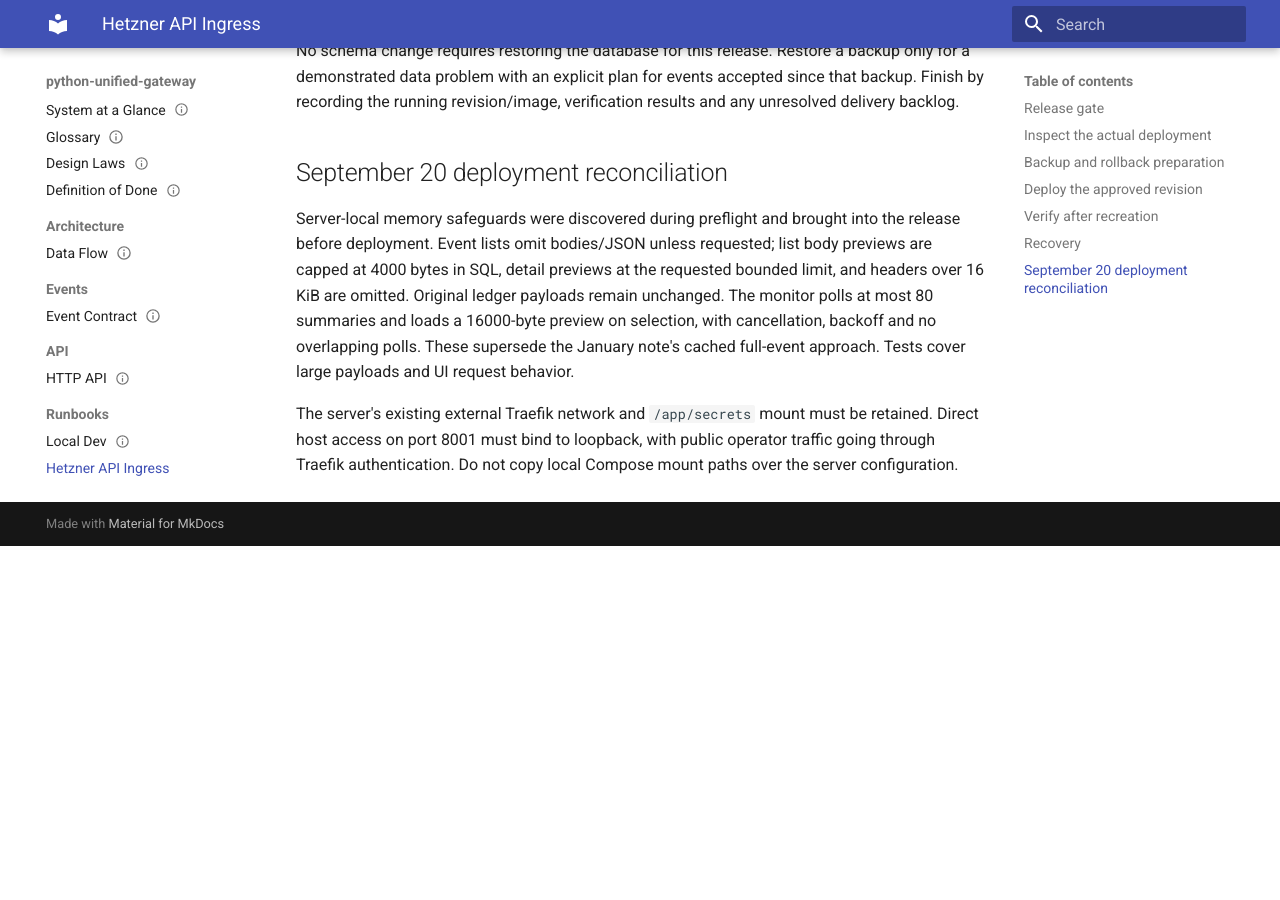
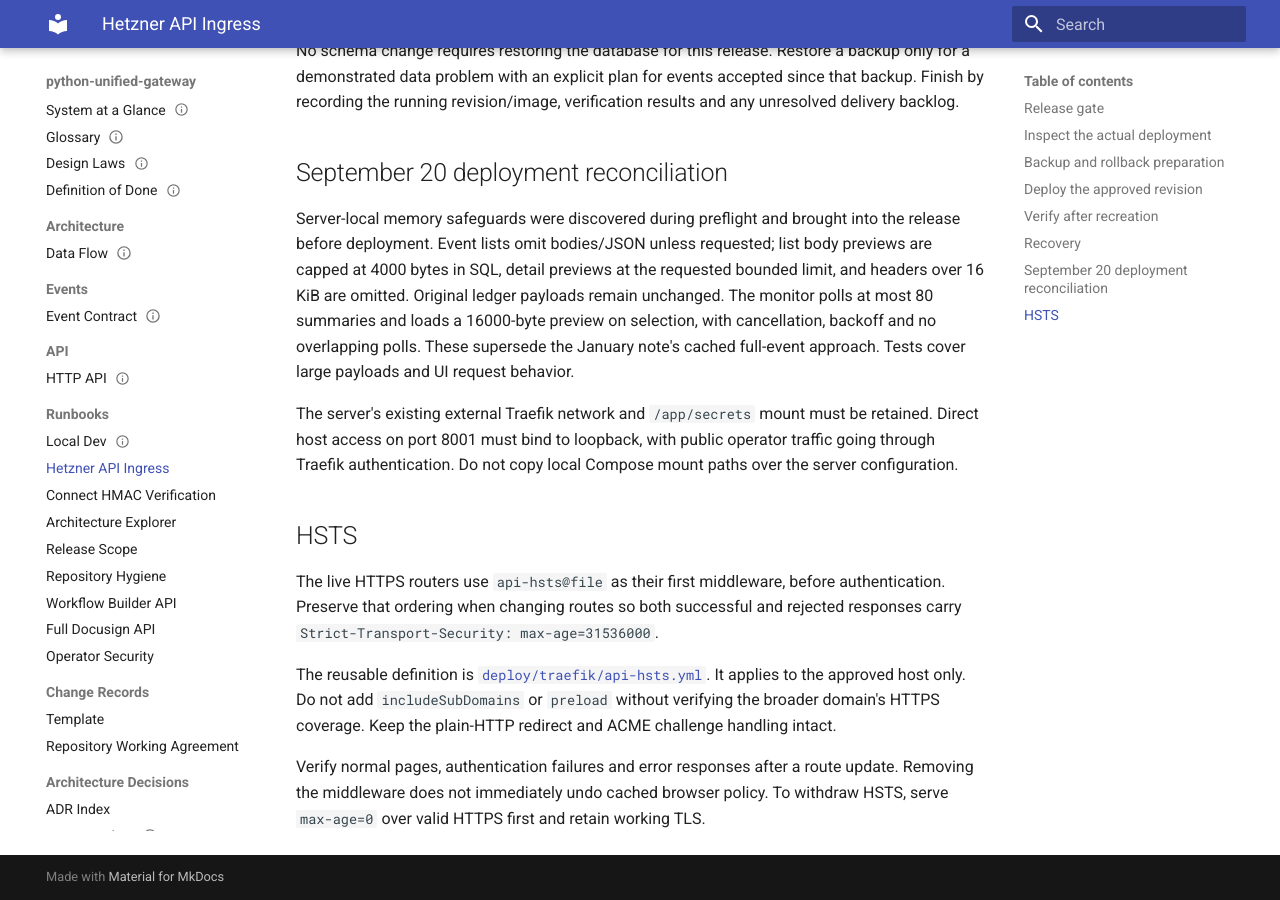
Before and after one commit to toms-iam-demos/python-unified-gateway, an MkDocs documentation site: the page built from docs/006_runbooks/11_hetzner_api_ingress.md, in a window 1280 px wide and 900 px high, scrolled down 2695 px. Built offline with MkDocs 1.6.1 and Material for MkDocs 9.7.7, drawn with Linux system fonts in a browser that asks for light colours; before the commit the page ends 3241 px from its top, so only the background shows below that.

Commit message:
Record and preserve live HSTS gateway policy

```diff
--- a/docs/006_runbooks/11_hetzner_api_ingress.md
+++ b/docs/006_runbooks/11_hetzner_api_ingress.md
@@ -116,3 +116,11 @@
 retained. Direct host access on port 8001 must bind to loopback, with public operator
 traffic going through Traefik authentication. Do not copy local Compose mount paths
 over the server configuration.
+
+## HSTS
+
+The live HTTPS routers use `api-hsts@file` as their first middleware, before authentication. Preserve that ordering when changing routes so both successful and rejected responses carry `Strict-Transport-Security: max-age=31536000`.
+
+The reusable definition is [`deploy/traefik/api-hsts.yml`](https://github.com/toms-iam-demos/python-unified-gateway/blob/main/deploy/traefik/api-hsts.yml). It applies to the approved host only. Do not add `includeSubDomains` or `preload` without verifying the broader domain's HTTPS coverage. Keep the plain-HTTP redirect and ACME challenge handling intact.
+
+Verify normal pages, authentication failures and error responses after a route update. Removing the middleware does not immediately undo cached browser policy. To withdraw HSTS, serve `max-age=0` over valid HTTPS first and retain working TLS.
```
Also changed, not shown: docs/changes/2026-11-02-hsts.md (added, +13 -0 lines), 1 other file.
